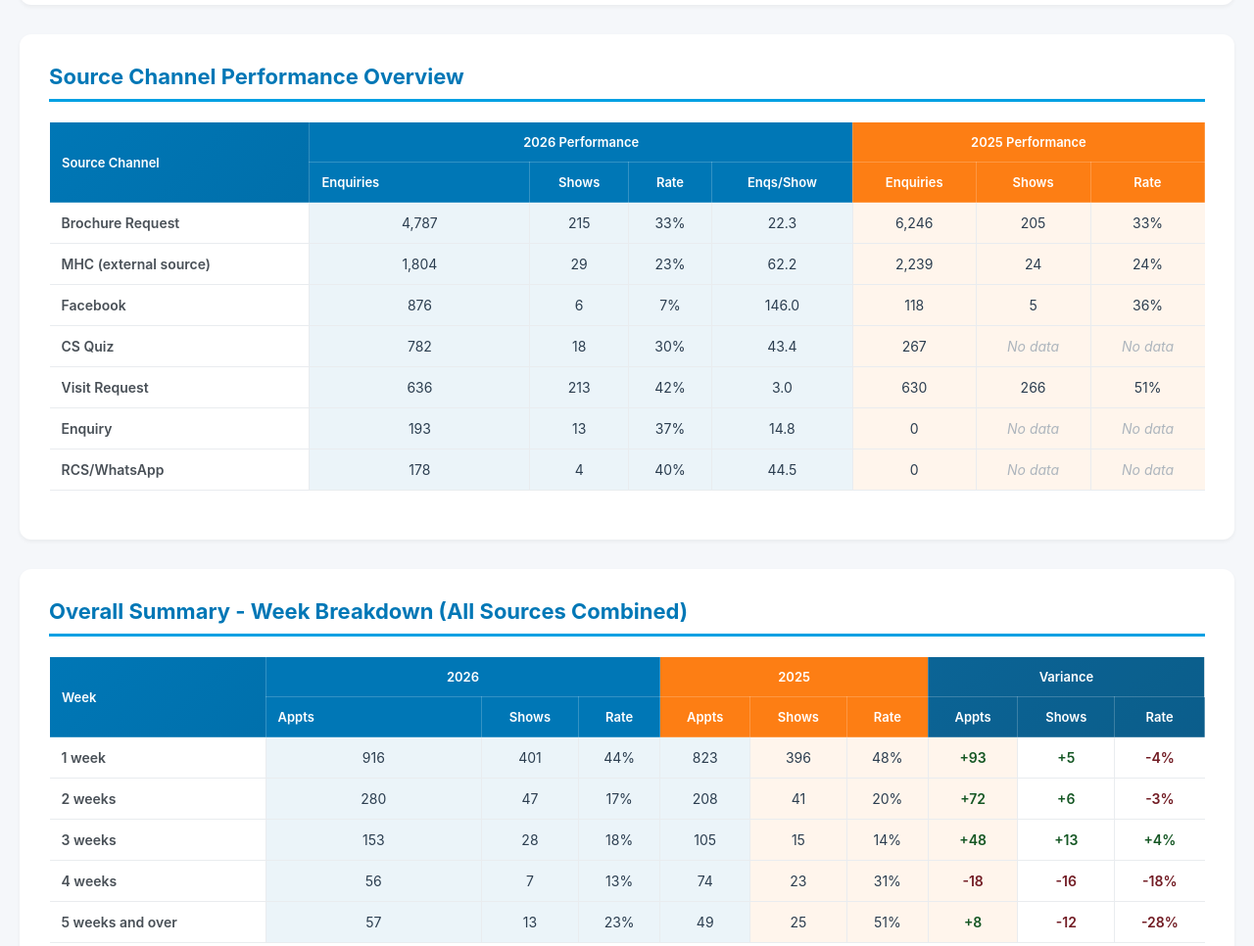
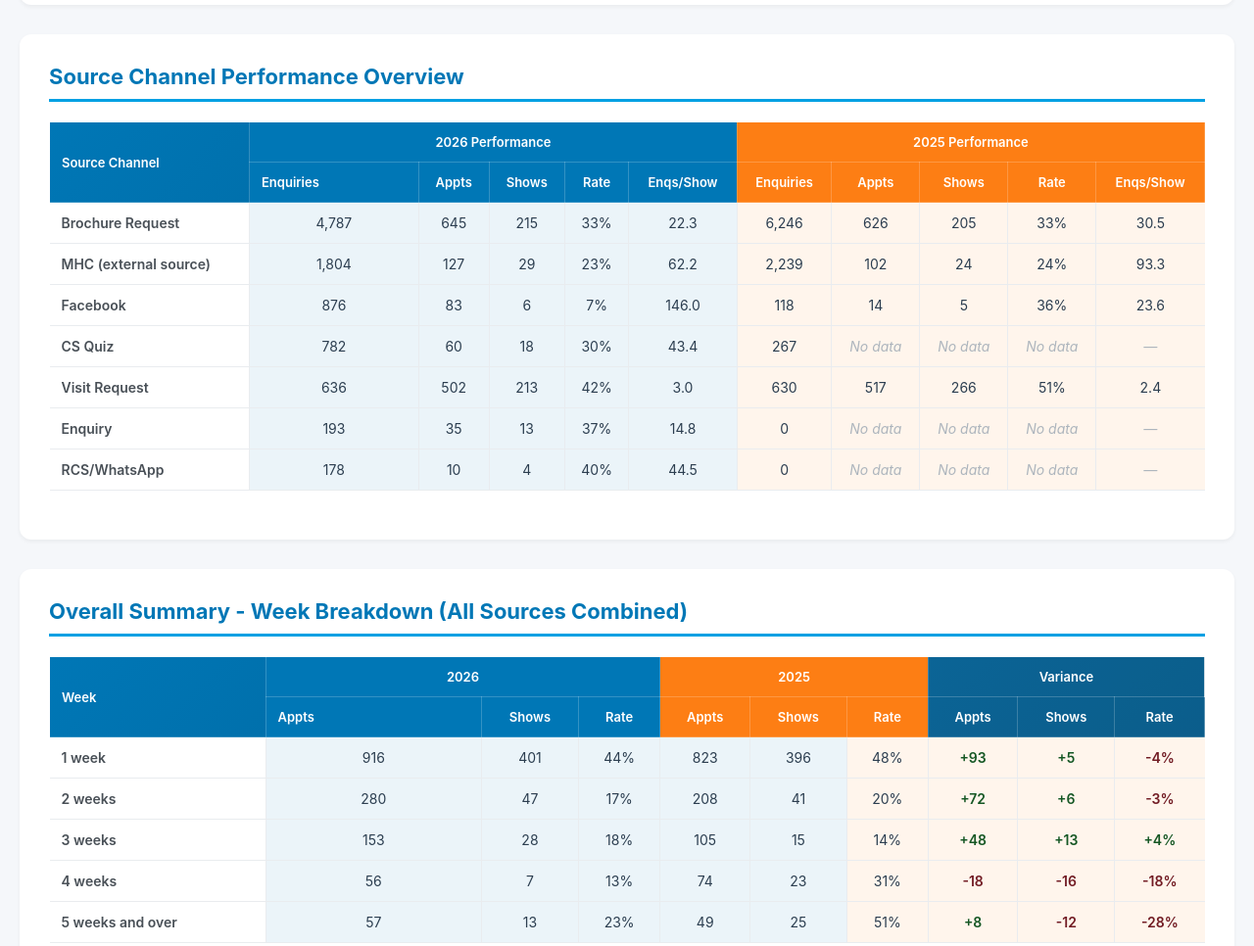
Before and after one commit to Harrylaud1987/haven-yoy-dashboard-last-4-week, a plain HTML site: page index.html in a window 1280 px wide. Shown: the part 681-1647 px from the top of the page at 98% size. Drawn offline with Linux system fonts and the light colour scheme.

Commit message:
Update index.html

```diff
--- a/index.html
+++ b/index.html
@@ -250,29 +250,35 @@
             color: #495057;
             border-left: none;
         }
-        /* Enhanced column colouring for 2026 data */
+        /* Enhanced column colouring for 2026 data - now includes 5 columns */
         .data-table tbody td:nth-child(2),
         .data-table tbody td:nth-child(3),
         .data-table tbody td:nth-child(4),
-        .data-table tbody td:nth-child(5) {
+        .data-table tbody td:nth-child(5),
+        .data-table tbody td:nth-child(6) {
             background: rgba(0, 119, 182, 0.08);
         }
-        /* Enhanced column colouring for 2025 data */
-        .data-table tbody td:nth-child(6),
+        /* Enhanced column colouring for 2025 data - now includes 5 columns */
         .data-table tbody td:nth-child(7),
-        .data-table tbody td:nth-child(8) {
+        .data-table tbody td:nth-child(8),
+        .data-table tbody td:nth-child(9),
+        .data-table tbody td:nth-child(10),
+        .data-table tbody td:nth-child(11) {
             background: rgba(253, 126, 20, 0.08);
         }
         /* Stronger hover effects */
         .data-table tbody tr:hover td:nth-child(2),
         .data-table tbody tr:hover td:nth-child(3),
         .data-table tbody tr:hover td:nth-child(4),
-        .data-table tbody tr:hover td:nth-child(5) {
+        .data-table tbody tr:hover td:nth-child(5),
+        .data-table tbody tr:hover td:nth-child(6) {
             background: rgba(0, 119, 182, 0.15);
         }
-        .data-table tbody tr:hover td:nth-child(6),
         .data-table tbody tr:hover td:nth-child(7),
-        .data-table tbody tr:hover td:nth-child(8) {
+        .data-table tbody tr:hover td:nth-child(8),
+        .data-table tbody tr:hover td:nth-child(9),
+        .data-table tbody tr:hover td:nth-child(10),
+        .data-table tbody tr:hover td:nth-child(11) {
             background: rgba(253, 126, 20, 0.15);
         }
         .week-row {
@@ -441,96 +447,120 @@
             </div>
         </div>
     </div>
-    <!-- SOURCE COMPARISON TABLE - RESTRUCTURED -->
+    <!-- SOURCE COMPARISON TABLE - WITH APPOINTMENTS AND ENQS/SHOW FOR BOTH YEARS -->
     <div class="data-section">
         <h2>Source Channel Performance Overview</h2>
         <table class="data-table" id="sourceOverviewTable">
             <thead>
                 <tr>
                     <th rowspan="2">Source Channel</th>
-                    <th colspan="4" class="col-2026">2026 Performance</th>
-                    <th colspan="3" class="col-2025">2025 Performance</th>
+                    <th colspan="5" class="col-2026">2026 Performance</th>
+                    <th colspan="5" class="col-2025">2025 Performance</th>
                 </tr>
                 <tr>
                     <th class="col-2026">Enquiries</th>
+                    <th class="col-2026">Appts</th>
                     <th class="col-2026">Shows</th>
                     <th class="col-2026">Rate</th>
                     <th class="col-2026">Enqs/Show</th>
                     <th class="col-2025">Enquiries</th>
+                    <th class="col-2025">Appts</th>
                     <th class="col-2025">Shows</th>
                     <th class="col-2025">Rate</th>
+                    <th class="col-2025">Enqs/Show</th>
                 </tr>
             </thead>
             <tbody>
                 <tr>
                     <td>Brochure Request</td>
                     <td>4,787</td>
+                    <td>645</td>
                     <td>215</td>
                     <td>33%</td>
                     <td>22.3</td>
                     <td>6,246</td>
+                    <td>626</td>
                     <td>205</td>
                     <td>33%</td>
+                    <td>30.5</td>
                 </tr>
                 <tr>
                     <td>MHC (external source)</td>
                     <td>1,804</td>
+                    <td>127</td>
                     <td>29</td>
                     <td>23%</td>
                     <td>62.2</td>
                     <td>2,239</td>
+                    <td>102</td>
                     <td>24</td>
                     <td>24%</td>
+                    <td>93.3</td>
                 </tr>
                 <tr>
                     <td>Facebook</td>
                     <td>876</td>
+                    <td>83</td>
                     <td>6</td>
                     <td>7%</td>
                     <td>146.0</td>
                     <td>118</td>
+                    <td>14</td>
                     <td>5</td>
                     <td>36%</td>
+                    <td>23.6</td>
                 </tr>
                 <tr>
                     <td>CS Quiz</td>
                     <td>782</td>
+                    <td>60</td>
                     <td>18</td>
                     <td>30%</td>
                     <td>43.4</td>
                     <td>267</td>
                     <td class="no-data">No data</td>
                     <td class="no-data">No data</td>
+                    <td class="no-data">No data</td>
+                    <td class="no-data">—</td>
                 </tr>
                 <tr>
                     <td>Visit Request</td>
                     <td>636</td>
+                    <td>502</td>
                     <td>213</td>
                     <td>42%</td>
                     <td>3.0</td>
                     <td>630</td>
+                    <td>517</td>
                     <td>266</td>
                     <td>51%</td>
+                    <td>2.4</td>
                 </tr>
                 <tr>
                     <td>Enquiry</td>
                     <td>193</td>
+                    <td>35</td>
                     <td>13</td>
                     <td>37%</td>
                     <td>14.8</td>
                     <td>0</td>
                     <td class="no-data">No data</td>
                     <td class="no-data">No data</td>
+                    <td class="no-data">No data</td>
+                    <td class="no-data">—</td>
                 </tr>
                 <tr>
                     <td>RCS/WhatsApp</td>
                     <td>178</td>
+                    <td>10</td>
                     <td>4</td>
                     <td>40%</td>
                     <td>44.5</td>
                     <td>0</td>
                     <td class="no-data">No data</td>
                     <td class="no-data">No data</td>
+                    <td class="no-data">No data</td>
+                    <td class="no-data">—</td>
                 </tr>
             </tbody>
         </table>
```
